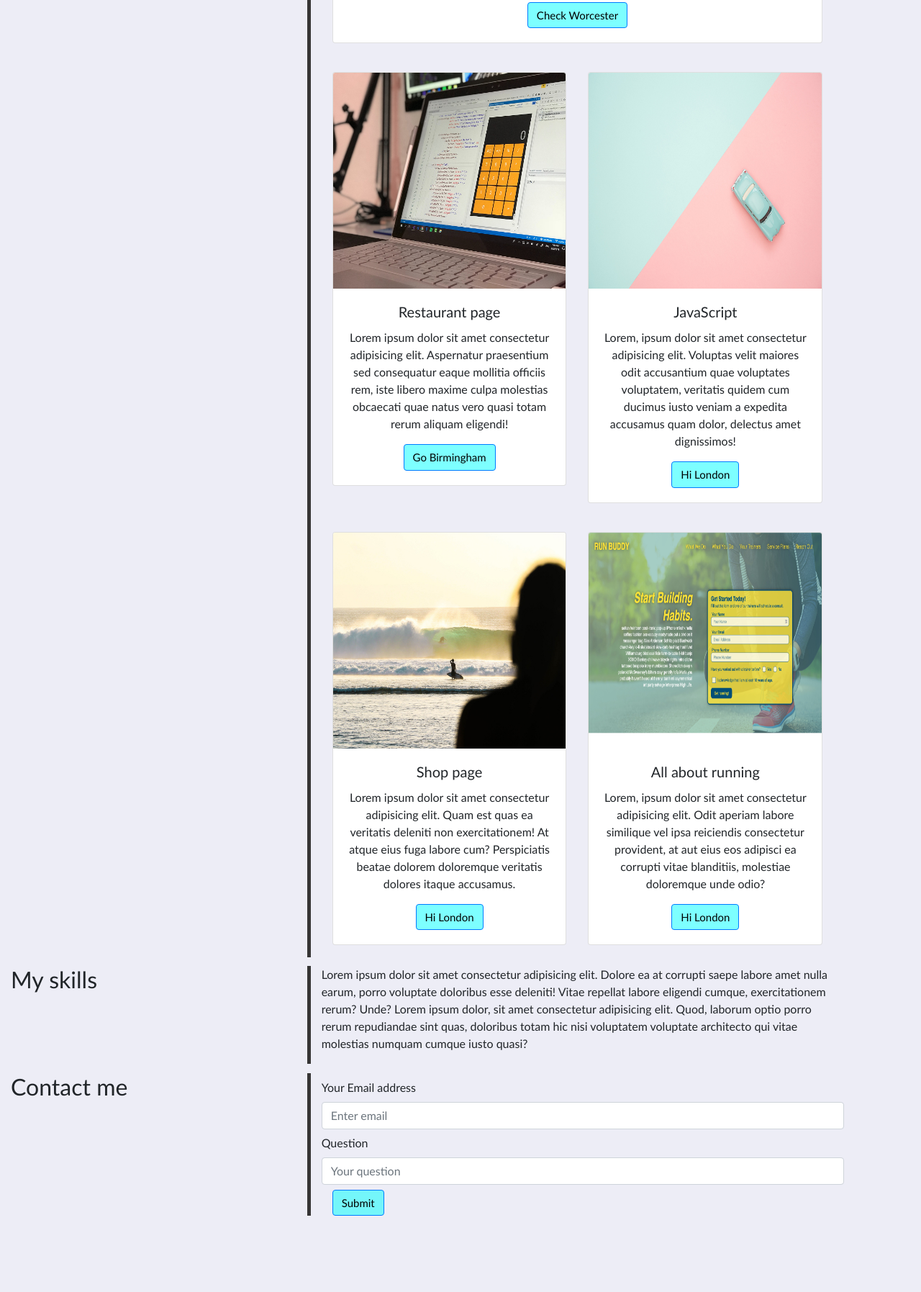
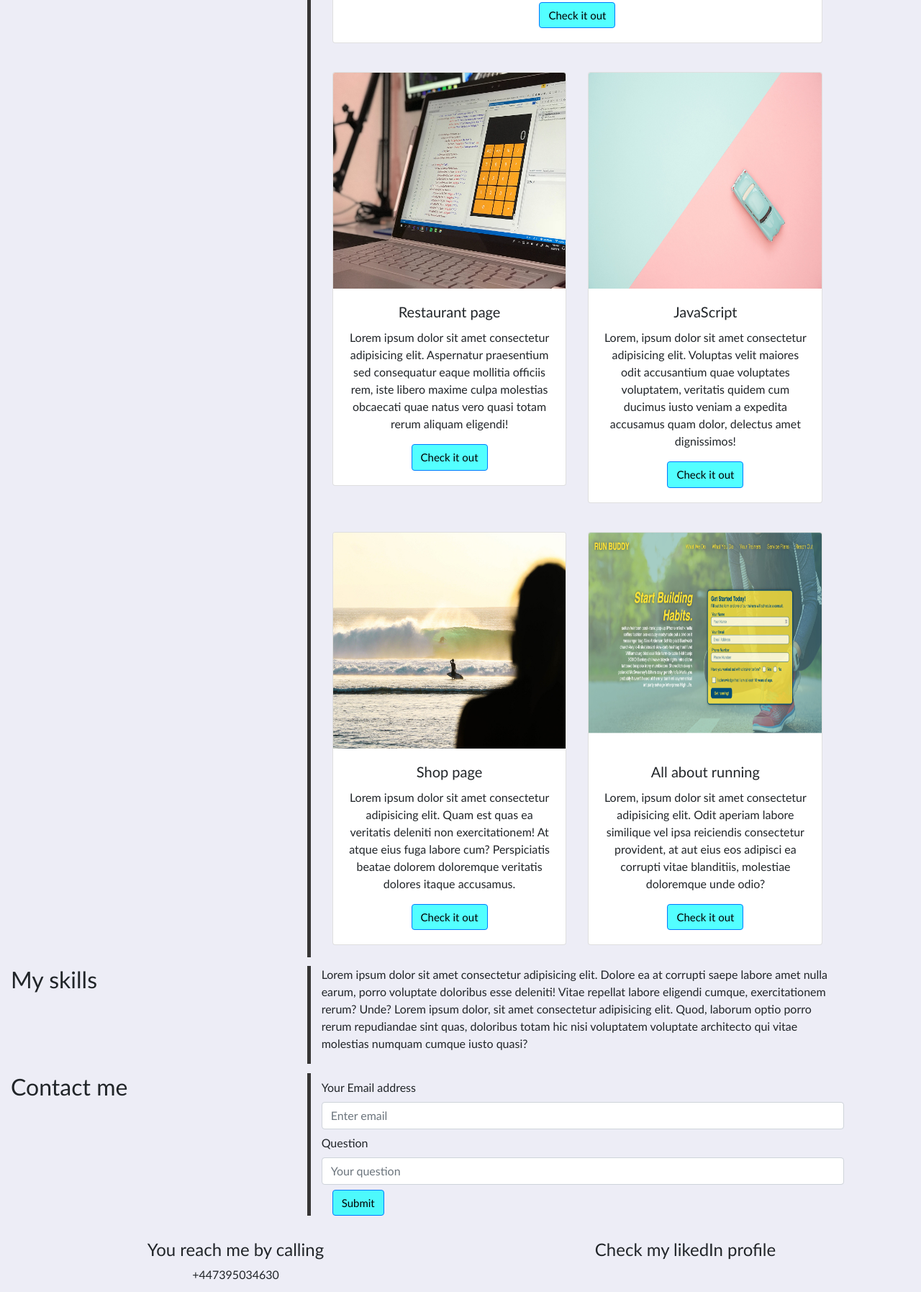
Before and after one commit to SzymonKaminskii/Bootstrap-Portfolio, a plain HTML site: page index.html in a window 1280 px wide. Shown: the part 905-2700 px from the top of the page at 72% size. Before the commit the page ends 2607 px from the top, so only its background shows below. Drawn offline with nearby package versions, Linux system fonts and the light colour scheme.

Commit message:
Added footer section

```diff
--- a/css/style.css
+++ b/css/style.css
@@ -1,5 +1,8 @@
 :root {
     --light-colour:aqua;
+    --tran-aqua:rgba(0, 255, 255, 0.675);
+    --tran-aqua2:rgba(0, 255, 255, 0.9);
+    --tran-aqua-btn:rgba(0, 255, 255, 0.95);
   }
 body {
     margin: 0;
@@ -23,22 +26,22 @@ body {
 
   .nav-item {
     margin: 0px 15px;
-    background-color: rgba(0, 255, 255, 0.675);
+    background-color:var(--tran-aqua);
     border-radius: 20%;
   }
   .nav-item:hover {
-    background-color: rgba(0, 255, 255, 0.9);
+    background-color: var(--tran-aqua2);
   }
 
   /* Navigation dropdown menu */
   .dropdown-menu {
-    background-color:rgba(0, 255, 255, 0.511); !important;
+    background-color:var(--tran-aqua); !important;
     background-size: cover;
   }
   .dropdown-item:focus, .dropdown-item:hover {
       color: #16181b;
       text-decoration: none;
-      background: rgba(0, 255, 255, 0.9);;
+      background: var(--tran-aqua2);
   }
 
   /* Navigation links */
@@ -47,11 +50,11 @@ body {
   }
   .navCTA {
     font-size: 15px;
-    background-color: rgba(0, 255, 255, 0.511);;
+    background-color: var(--tran-aqua);
     color: #000000;
   }
   .navCTA:hover{
-    background-color:rgba(0, 255, 255, 0.95); ;
+    background-color:var(--tran-aqua2); ;
   }
 .jumbotron {
     background-image: url(../images/02-hero-bg.jpg);
@@ -79,7 +82,7 @@ body {
     padding-left: 8%;
     margin-left: -19px;
     padding-right: 10px;
-    background-color:rgba(0, 255, 255, 0.95);
+    background-color:var(--tran-aqua-btn);
     border-top-right-radius:20% ;
     border-bottom-right-radius:20% ;
   }
@@ -103,3 +106,13 @@ body {
   .card img {
     height: 300px;
   }
+  .col-4 h2 {
+    font-size: ;
+  }
+  .footer {
+    background-color:none;
+    border-radius: 20%;
+  }
+  .tel::after{
+    content: "+447395034630";
+  }
--- a/index.html
+++ b/index.html
@@ -82,7 +82,7 @@
                           <div class="card-body">
                             <h5 class="card-title">Calculator</h5>
                             <p class="card-text">Lorem, ipsum dolor sit amet consectetur adipisicing elit. Reiciendis dolorem saepe vero repellat asperiores, non ipsa magni sed, laudantium ex mollitia eum provident tenetur numquam. Cumque ut accusamus necessitatibus perferendis?</p>
-                            <a href="#" class="btn btn-primary navCTA">Check Worcester</a>
+                            <a href="#" class="btn btn-primary navCTA">Check it out</a>
                           </div>
                         </div>
                       </div>
@@ -95,7 +95,7 @@
                           <div class="card-body">
                             <h5 class="card-title">Restaurant page </h5>
                             <p class="card-text">Lorem ipsum dolor sit amet consectetur adipisicing elit. Aspernatur praesentium sed consequatur eaque mollitia officiis rem, iste libero maxime culpa molestias obcaecati quae natus vero quasi totam rerum aliquam eligendi!</p>
-                            <a href="#" class="btn btn-primary navCTA">Go Birmingham</a>
+                            <a href="#" class="btn btn-primary navCTA">Check it out</a>
                           </div>
                         </div>
                       </div>
@@ -108,7 +108,7 @@
                           <div class="card-body">
                             <h5 class="card-title">JavaScript</h5>
                             <p class="card-text">Lorem, ipsum dolor sit amet consectetur adipisicing elit. Voluptas velit maiores odit accusantium quae voluptates voluptatem, veritatis quidem cum ducimus iusto veniam a expedita accusamus quam dolor, delectus amet dignissimos!</p>
-                            <a href="#" class="btn btn-primary navCTA">Hi London</a>
+                            <a href="#" class="btn btn-primary navCTA">Check it out</a>
                           </div>
                         </div>
                       </div>
@@ -120,7 +120,7 @@
                           <div class="card-body">
                             <h5 class="card-title">Shop page</h5>
                             <p class="card-text">Lorem ipsum dolor sit amet consectetur adipisicing elit. Quam est quas ea veritatis deleniti non exercitationem! At atque eius fuga labore cum? Perspiciatis beatae dolorem doloremque veritatis dolores itaque accusamus.</p>
-                            <a href="#" class="btn btn-primary navCTA">Hi London</a>
+                            <a href="#" class="btn btn-primary navCTA">Check it out</a>
                           </div>
                         </div>
                       </div>
@@ -132,7 +132,7 @@
                           <div class="card-body">
                             <h5 class="card-title">All about running</h5>
                             <p class="card-text">Lorem, ipsum dolor sit amet consectetur adipisicing elit. Odit aperiam labore similique vel ipsa reiciendis consectetur provident, at aut eius eos adipisci ea corrupti vitae blanditiis, molestiae doloremque unde odio?</p>
-                            <a href="#" class="btn btn-primary navCTA">Hi London</a>
+                            <a href="#" class="btn btn-primary navCTA">Check it out</a>
                           </div>
                         </div>
                       </div>
@@ -176,9 +176,20 @@
                     </form>
               </div>
           </div>
-          <footer class="emailContain">
-
-          </footer>
+        <div class="container-fluid">
+            <div class="row">
+                <div class="cardContainer col-lg-6 col-md-6 col-sm-12">
+                    <div class="footer tel">
+                        <h4>You reach me by calling</h4>
+                    </div>
+                </div>
+                <div class="cardContainer col-lg-6 col-md-6 col-sm-12">
+                    <div class="footer">
+                        <h4>Check my likedIn profile </h4>
+                    </div>
+                </div>
+            </div>
+        </div>
     <script src="https://code.jquery.com/jquery-3.2.1.slim.min.js" integrity="sha384-KJ3o2DKtIkvYIK3UENzmM7KCkRr/rE9/Qpg6aAZGJwFDMVNA/GpGFF93hXpG5KkN" crossorigin="anonymous"></script>
     <script src="https://cdn.jsdelivr.net/npm/popper.js@1.12.9/dist/umd/popper.min.js" integrity="sha384-ApNbgh9B+Y1QKtv3Rn7W3mgPxhU9K/ScQsAP7hUibX39j7fakFPskvXusvfa0b4Q" crossorigin="anonymous"></script>
     <script src="https://cdn.jsdelivr.net/npm/bootstrap@4.0.0/dist/js/bootstrap.min.js" integrity="sha384-JZR6Spejh4U02d8jOt6vLEHfe/JQGiRRSQQxSfFWpi1MquVdAyjUar5+76PVCmYl" crossorigin="anonymous"></script>
```
